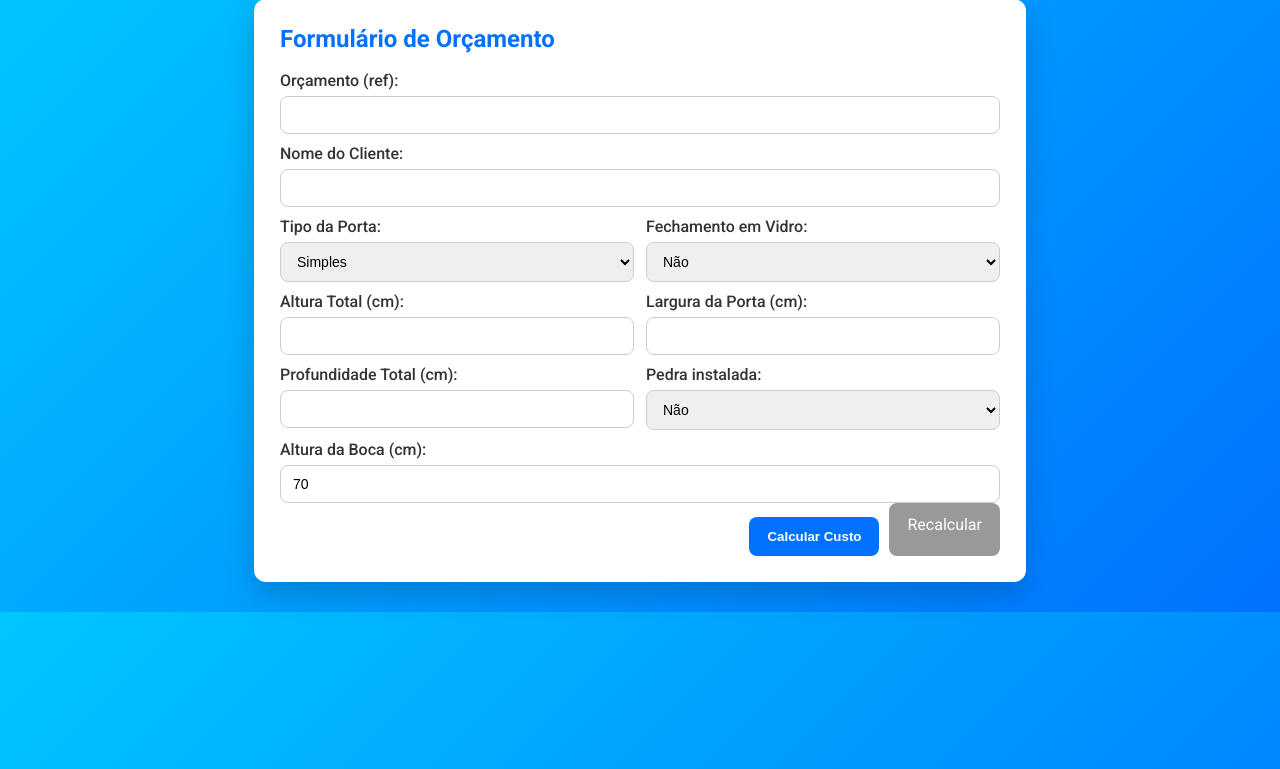
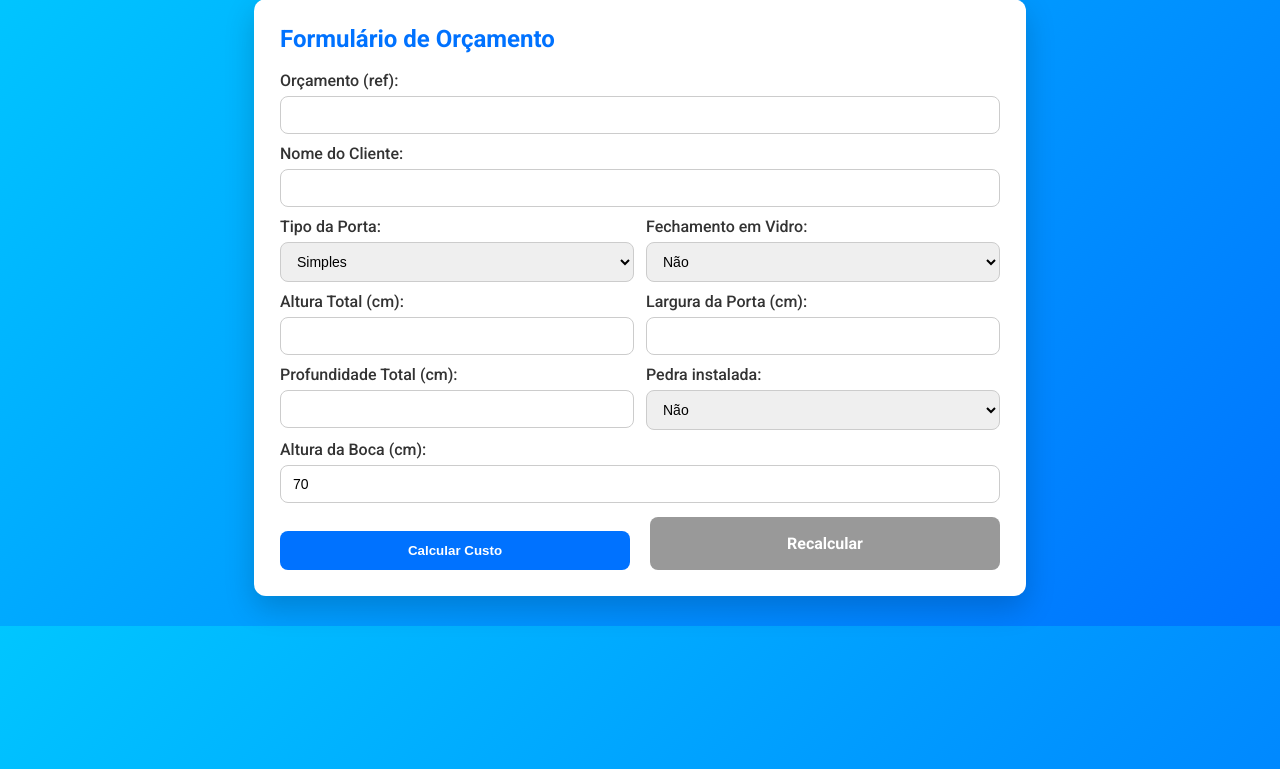
Before and after one commit to Salrefinado/Or-amento-Porta-de-Guilhotina-Bunese, a Flask app: page / in a window 1280 px wide. Shown: the part 31-800 px from the top of the page. Run offline with Flask 3, Linux system fonts and the light colour scheme.

Commit message:
Update index.html

```diff
--- a/templates/index.html
+++ b/templates/index.html
@@ -79,9 +79,15 @@
 
       <label>Altura da Boca (cm): <input type="number" step="0.1" name="altura_boca" value="{{ dados.altura_boca or 70 }}" required></label>
 
-      <div class="btn-row">
-  <button type="submit">Calcular Custo</button>
-  <a href="/" style="padding:12px 18px; background:#999; color:#fff; border-radius:8px; text-decoration:none;">Recalcular</a>
+      <div class="btn-row" style="display:flex; justify-content:space-between; margin-top:14px; gap:0;">
+  <button type="submit"
+          style="flex:1; margin-right:10px; padding:12px 0; border-radius:8px; border:none; background:#0072ff; color:#fff; font-weight:600;">
+    Calcular Custo
+  </button>
+  <a href="/"
+     style="flex:1; margin-left:10px; padding:12px 0; display:inline-flex; align-items:center; justify-content:center; border-radius:8px; background:#999; color:#fff; text-decoration:none; font-weight:600;">
+    Recalcular
+  </a>
 </div>
 
     </form>
```
